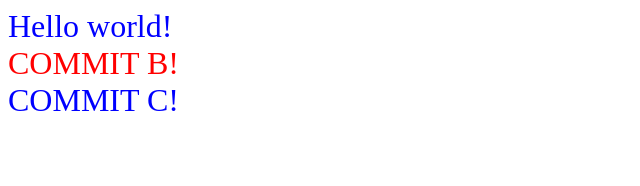
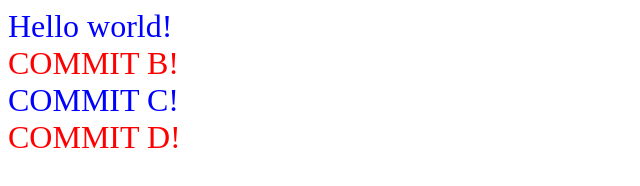
Before and after one commit to Azaliyaa/JS-functions, a plain HTML site: page index.html in a window 1280 px wide. Shown: the whole page, without its empty margins (0-640 px from the left). Drawn offline with Linux system fonts and the light colour scheme.

Commit message:
commit D

```diff
--- a/index.html
+++ b/index.html
@@ -10,5 +10,6 @@
 	<div class='blue'>Hello world!</div>
 	<div class='red'>COMMIT B!</div>
 	<div class='blue'>COMMIT C!</div>
+	<div class='red'>COMMIT D!</div>
 </body>
 </html>
```
